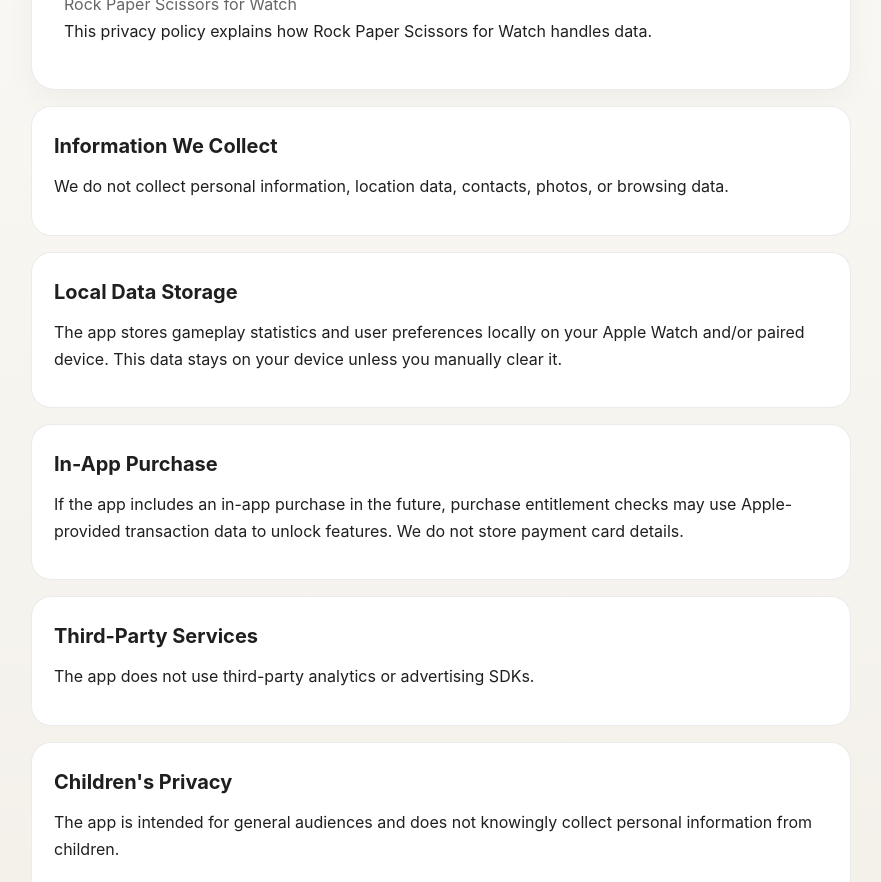
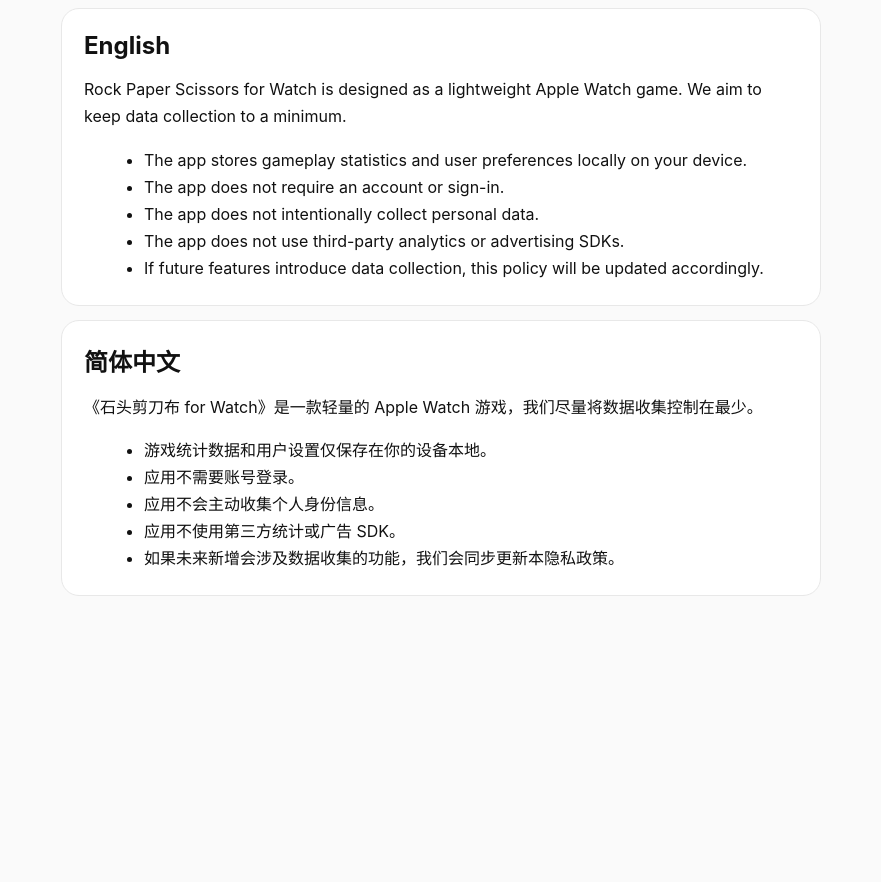
Before and after one commit to uuumr/gap-pin-pages, a plain HTML site: page RPS_privacy.html in a window 1280 px wide. Shown: the part 137-1019 px from the top of the page, without its empty margins (199-1080 px from the left). After the commit the page ends 803 px from the top, so only its background shows below. Drawn offline with Linux system fonts and the light colour scheme.

Commit message:
Add files via upload
RPS update

```diff
--- a/RPS_privacy.html
+++ b/RPS_privacy.html
@@ -1,135 +1,75 @@
 <!doctype html>
-<html lang="en">
+<html lang="zh-Hans">
   <head>
     <meta charset="utf-8" />
     <meta name="viewport" content="width=device-width, initial-scale=1" />
-  <title>Privacy Policy | Rock Paper Scissors for Watch</title>
-  <meta name="description" content="Privacy Policy for Rock Paper Scissors for Watch." />
+    <title>Privacy Policy - Rock Paper Scissors for Watch</title>
     <style>
-    :root {
-      --bg: #f6f4ef;
-      --card: #ffffff;
-      --text: #1f1f1f;
-      --muted: #666;
-      --border: rgba(0,0,0,.08);
-      --accent: #111;
-    }
-    * { box-sizing: border-box; }
       body {
         margin: 0;
-      font-family: -apple-system, BlinkMacSystemFont, "SF Pro Text", "Helvetica Neue", Arial, sans-serif;
-      background: linear-gradient(180deg, #faf8f4 0%, #f2efe8 100%);
-      color: var(--text);
+        font-family: -apple-system, BlinkMacSystemFont, "Segoe UI", sans-serif;
+        background: #fafafa;
+        color: #111;
+      }
+      main {
+        max-width: 760px;
+        margin: 0 auto;
+        padding: 40px 20px 56px;
+      }
+      h1, h2 {
+        margin: 0 0 12px;
+      }
+      section {
+        background: #fff;
+        border: 1px solid #e8e8e8;
+        border-radius: 18px;
+        padding: 22px;
+        margin-bottom: 14px;
+      }
+      p, li {
         line-height: 1.7;
       }
-    .wrap {
-      max-width: 860px;
-      margin: 0 auto;
-      padding: 48px 20px 72px;
+      ul {
+        margin: 10px 0 0 20px;
       }
-    .hero {
-      background: var(--card);
-      border: 1px solid var(--border);
-      border-radius: 24px;
-      padding: 32px;
-      box-shadow: 0 10px 30px rgba(0,0,0,.04);
-    }
-    h1 {
-      margin: 0 0 8px;
-      font-size: 34px;
-      line-height: 1.15;
-    }
-    .sub {
-      margin: 0;
-      color: var(--muted);
-      font-size: 16px;
-    }
-    .card {
-      background: var(--card);
-      border: 1px solid var(--border);
-      border-radius: 20px;
-      padding: 22px;
-      margin-top: 16px;
-    }
-    h2 {
-      margin: 0 0 10px;
-      font-size: 20px;
-    }
-    p {
-      margin: 0 0 12px;
-    }
-    ul {
-      margin: 0;
-      padding-left: 20px;
-    }
-    a { color: var(--accent); }
-    .footer {
-      margin-top: 24px;
-      color: var(--muted);
-      font-size: 14px;
-    }
-    @media (max-width: 720px) {
-      .hero { padding: 24px; }
-      h1 { font-size: 28px; }
+      .muted {
+        color: #666;
       }
     </style>
   </head>
   <body>
-  <main class="wrap">
-    <section class="hero">
-      <h1>Privacy Policy</h1>
-      <p class="sub">Rock Paper Scissors for Watch</p>
+    <main>
+      <h1>Privacy Policy / 隐私政策</h1>
+      <p class="muted">Last updated: 2026-05-10</p>
+
+      <section>
+        <h2>English</h2>
         <p>
-        This privacy policy explains how Rock Paper Scissors for Watch handles data.
+          Rock Paper Scissors for Watch is designed as a lightweight Apple Watch game.
+          We aim to keep data collection to a minimum.
         </p>
+        <ul>
+          <li>The app stores gameplay statistics and user preferences locally on your device.</li>
+          <li>The app does not require an account or sign-in.</li>
+          <li>The app does not intentionally collect personal data.</li>
+          <li>The app does not use third-party analytics or advertising SDKs.</li>
+          <li>If future features introduce data collection, this policy will be updated accordingly.</li>
+        </ul>
       </section>
 
-    <section class="card">
-      <h2>Information We Collect</h2>
+      <section>
+        <h2>简体中文</h2>
         <p>
-        We do not collect personal information, location data, contacts, photos, or browsing data.
+          《石头剪刀布 for Watch》是一款轻量的 Apple Watch 游戏，我们尽量将数据收集控制在最少。
         </p>
+        <ul>
+          <li>游戏统计数据和用户设置仅保存在你的设备本地。</li>
+          <li>应用不需要账号登录。</li>
+          <li>应用不会主动收集个人身份信息。</li>
+          <li>应用不使用第三方统计或广告 SDK。</li>
+          <li>如果未来新增会涉及数据收集的功能，我们会同步更新本隐私政策。</li>
+        </ul>
       </section>
-
-    <section class="card">
-      <h2>Local Data Storage</h2>
-      <p>
-        The app stores gameplay statistics and user preferences locally on your Apple Watch and/or paired device.
-        This data stays on your device unless you manually clear it.
-      </p>
-    </section>
-
-    <section class="card">
-      <h2>In-App Purchase</h2>
-      <p>
-        If the app includes an in-app purchase in the future, purchase entitlement checks may use Apple-provided
-        transaction data to unlock features. We do not store payment card details.
-      </p>
-    </section>
-
-    <section class="card">
-      <h2>Third-Party Services</h2>
-      <p>
-        The app does not use third-party analytics or advertising SDKs.
-      </p>
-    </section>
-
-    <section class="card">
-      <h2>Children's Privacy</h2>
-      <p>
-        The app is intended for general audiences and does not knowingly collect personal information from children.
-      </p>
-    </section>
-
-    <section class="card">
-      <h2>Contact</h2>
-      <p>
-        If you have any questions about this privacy policy, contact us at
-        <a href="mailto:support@example.com">support@example.com</a>.
-      </p>
-    </section>
-
-    <p class="footer">© 2026 Rock Paper Scissors for Watch</p>
     </main>
   </body>
 </html>
```
Also changed, not shown: RPS_support.html (+34 -45 lines). Lines whose indentation alone changed are shown as unchanged.
